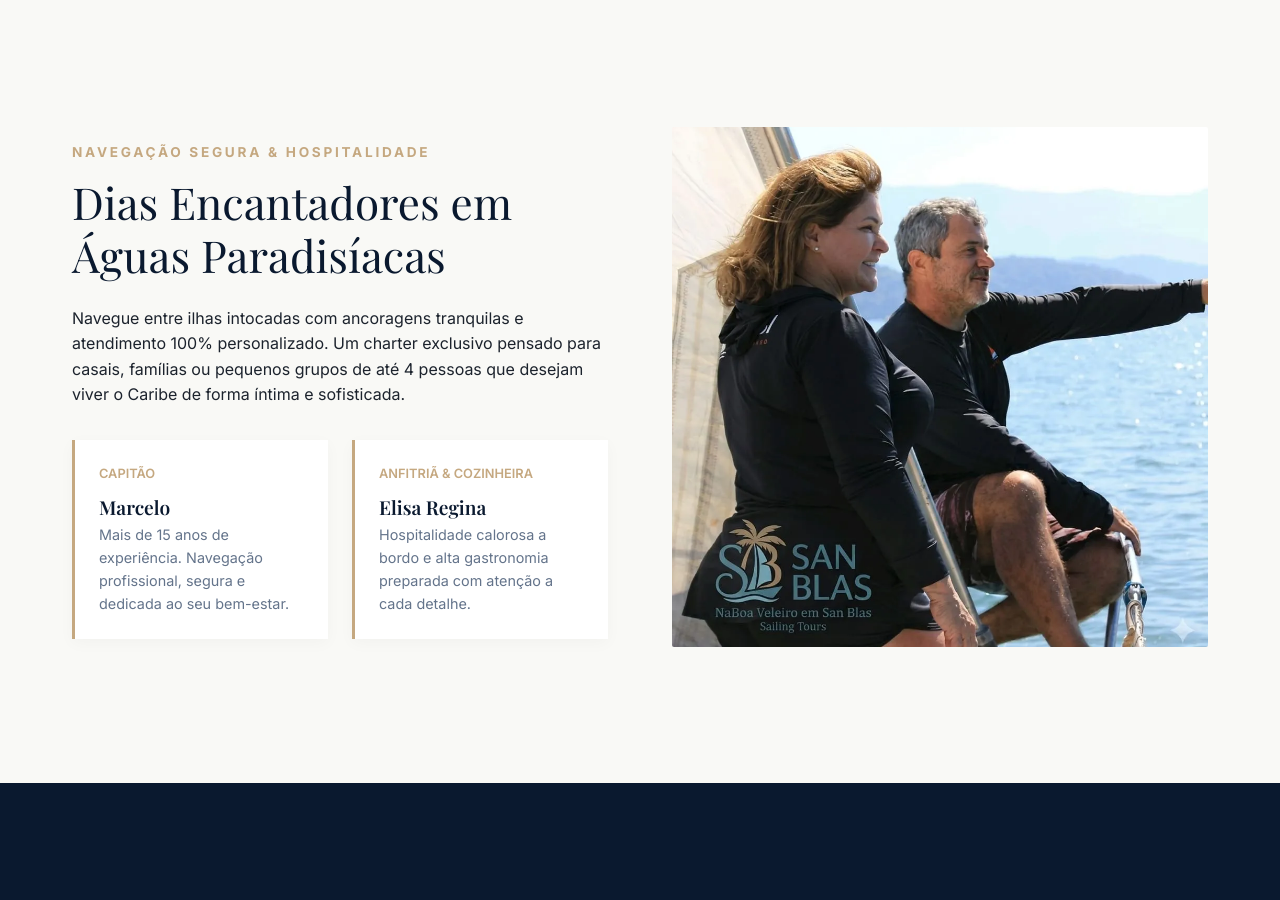
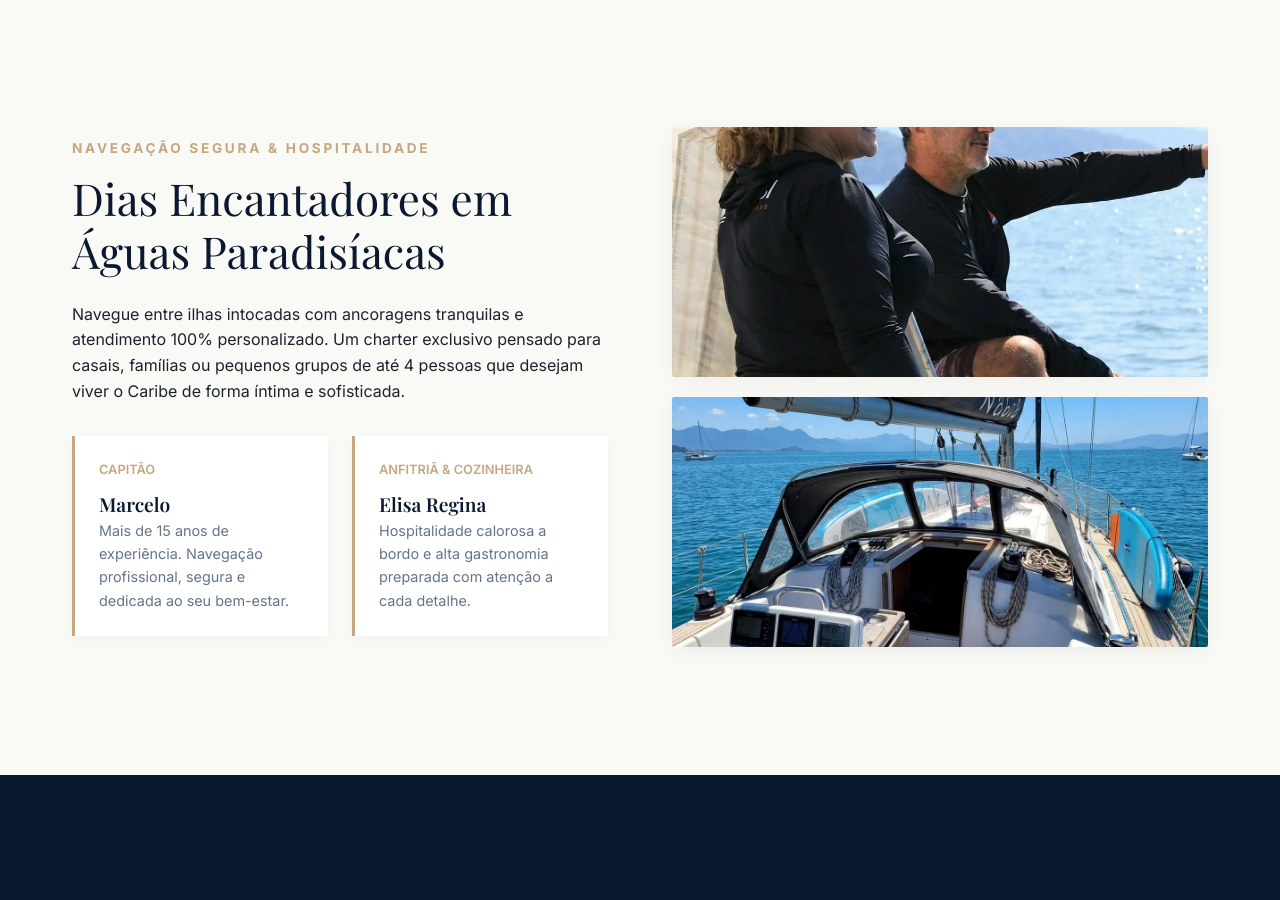
Before and after one commit to maristeu/naboa-san-blas, a plain HTML site: page index.html in a window 1280 px wide. Shown: the part 801-1701 px from the top of the page. Drawn offline with nearby package versions, Linux system fonts and the light colour scheme; a web font is replaced by a local one.

Commit message:
Update index.html

```diff
--- a/index.html
+++ b/index.html
@@ -107,7 +107,10 @@
         .crew-box h4 { font-family: var(--font-serif); font-size: 1.2rem; color: var(--primary); }
         .crew-box span { font-size: 0.8rem; color: var(--accent); text-transform: uppercase; font-weight: 600; display: block; margin-bottom: 0.5rem; }
         .crew-box p { font-size: 0.9rem; color: var(--text-muted); }
-        .about-image img { width: 100%; height: 520px; object-fit: cover; border-radius: 2px; }
+
+        /* Layout com 2 fotos na seção Sobre */
+        .about-image-grid { display: flex; flex-direction: column; gap: 1.25rem; }
+        .about-image-grid img { width: 100%; height: 250px; object-fit: cover; border-radius: 2px; box-shadow: 0 4px 20px rgba(0,0,0,0.05); }
 
         /* Inclusões / All inclusive */
         .inclusions { padding: 8rem 0; background-color: var(--primary); color: var(--text-light); }
@@ -210,8 +213,9 @@
                         </div>
                     </div>
                 </div>
-                <div class="about-image">
+                <div class="about-image-grid">
                     <img src="tripulacao-marcelo-elisa.webp" alt="Capitão Marcelo e Elisa Regina a bordo do Veleiro Naboa em San Blas">
+                    <img src="bavaria-39.webp" alt="Veleiro Bavaria Yacht 39 pés em San Blas Panamá">
                 </div>
             </div>
         </div>
```
